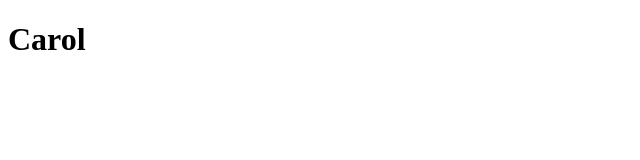
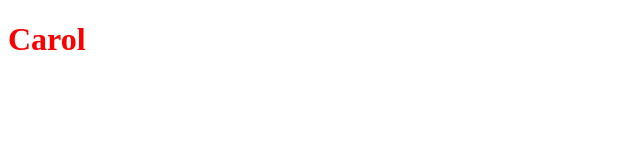
Before and after one commit to CarolineCunha/ignite-fundamentos-nextjs, a Next.js app: page / in a window 1280 px wide. Shown: the top 160 px of the page, without its empty margins (0-640 px from the left). Built offline with nearby package versions, Linux system fonts and the light colour scheme.

Commit message:
estilização com sass

```diff
--- a/package.json
+++ b/package.json
@@ -10,7 +10,8 @@
   "dependencies": {
     "next": "10.1.3",
     "react": "17.0.2",
-    "react-dom": "17.0.2"
+    "react-dom": "17.0.2",
+    "sass": "^1.32.8"
   },
   "devDependencies": {
     "@types/node": "^14.14.37",
--- a/src/pages/index.tsx
+++ b/src/pages/index.tsx
@@ -1,6 +1,7 @@
-
+import styles from '../styles/home.module.scss'
 export default function Home() {
   return (
-    <h1>Carol</h1>
+    <h1 className={styles.title}>
+      Carol</h1>
   )
 }
--- /dev/null
+++ b/src/styles/home.module.scss
@@ -0,0 +1,3 @@
+.title {
+    color: red;
+}
```
Also changed, not shown: 1 other file (tests, documents, lock files or other folders).
